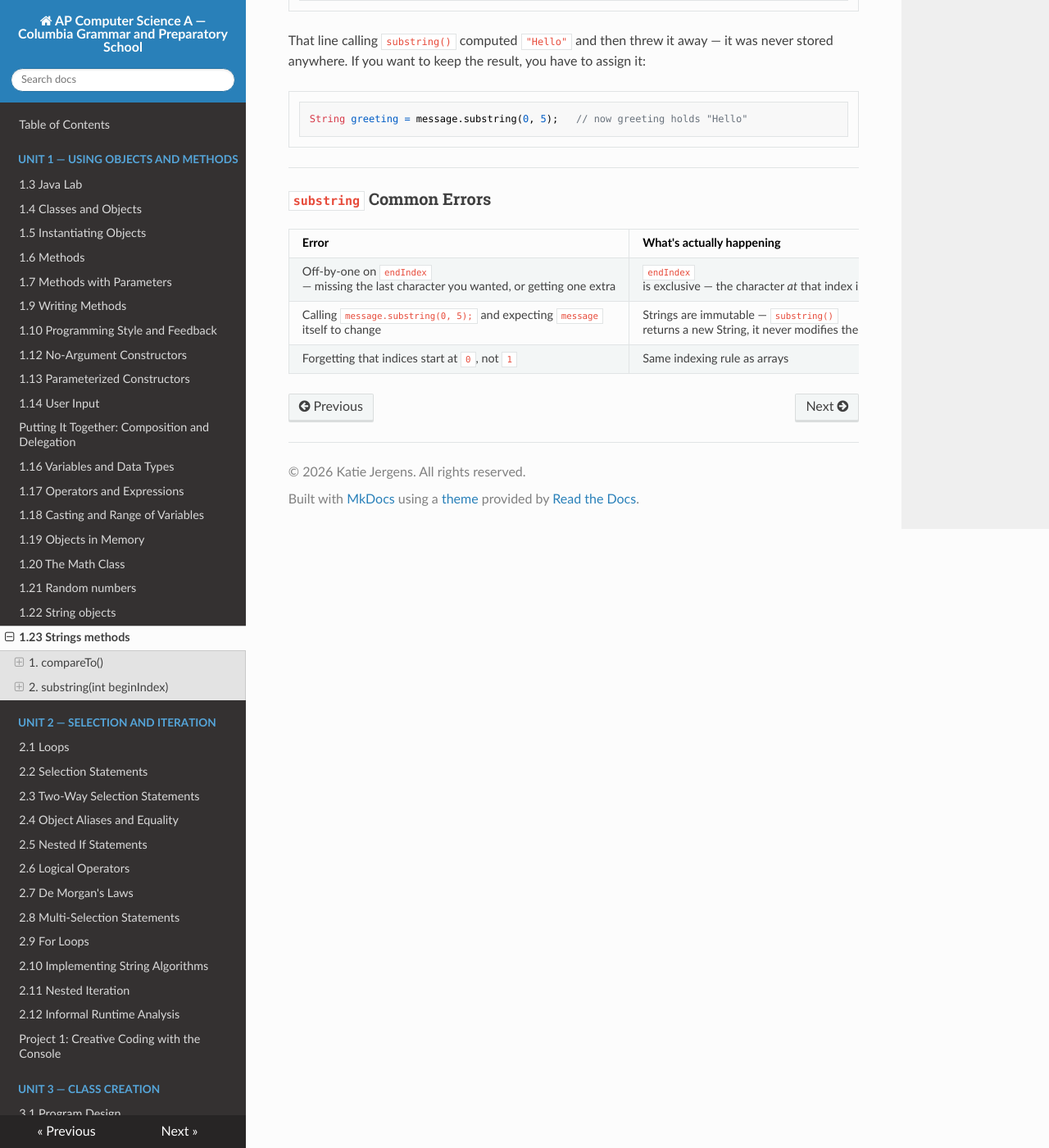
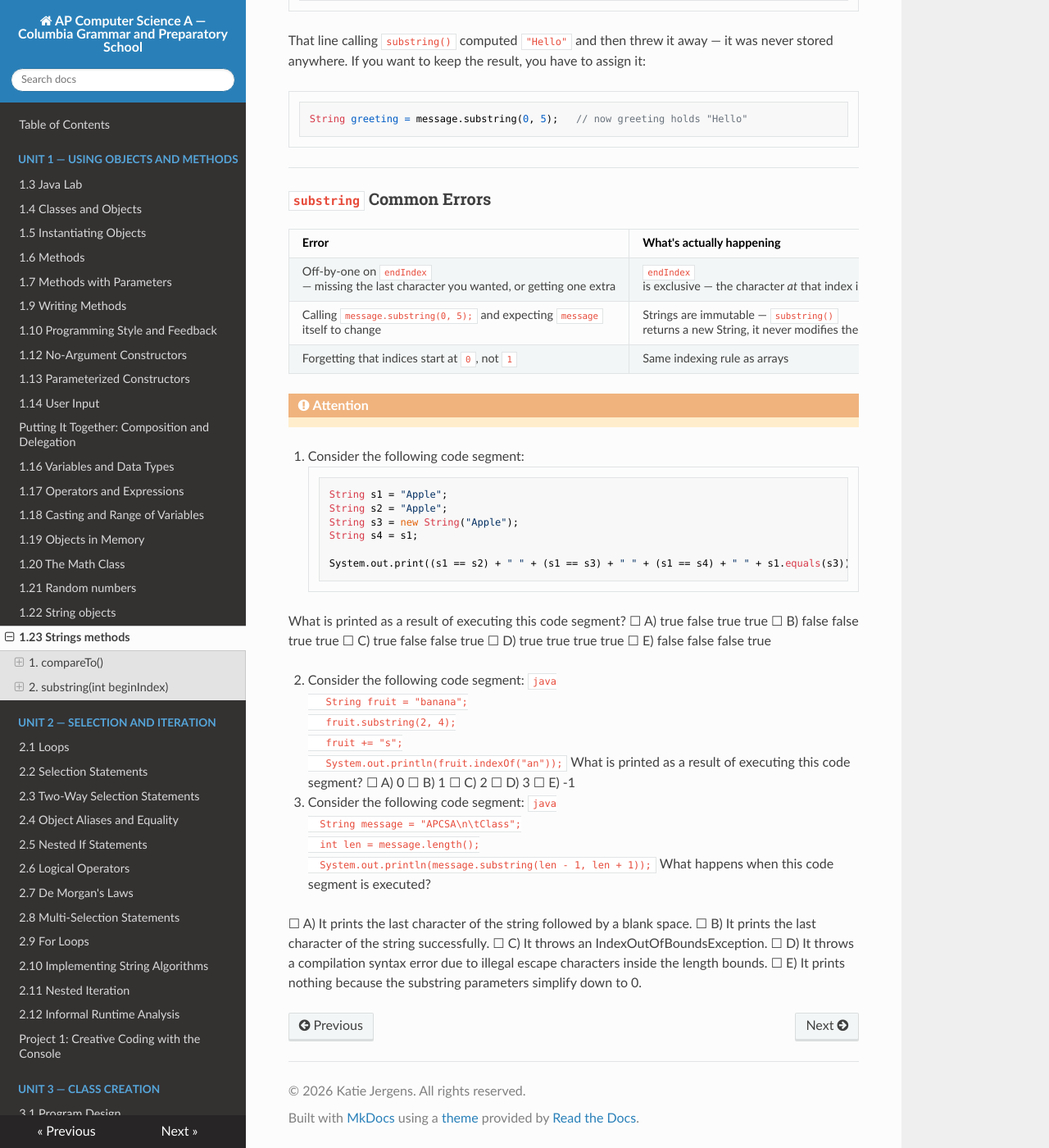
Before and after one commit to kjergens/apcsa-site, an MkDocs documentation site: the page built from docs/unit1/notes_23_string_methods.md, in a window 1280 px wide and 1400 px high, scrolled down 2963 px. Shown: the whole window at 82% size. Built offline with MkDocs 1.6.1, drawn with Linux system fonts in a browser that asks for light colours; nearby versions of some CDN libraries.

Commit message:
Enhance notes with examples and questions on strings
Added attention section with code segments and questions about string methods.

````diff
--- a/docs/unit1/notes_23_string_methods.md
+++ b/docs/unit1/notes_23_string_methods.md
@@ -131,3 +131,49 @@ String greeting = message.substring(0, 5);   // now greeting holds "Hello"
 | Off-by-one on `endIndex` — missing the last character you wanted, or getting one extra | `endIndex` is exclusive — the character *at* that index is never included | Count carefully, or think "up to, not through" |
 | Calling `message.substring(0, 5);` and expecting `message` itself to change | Strings are immutable — `substring()` returns a new String, it never modifies the original | Assign the result to a variable if you want to keep it |
 | Forgetting that indices start at `0`, not `1` | Same indexing rule as arrays | The first character is always at index `0` |
+
+!!!Attention
+   1. Consider the following code segment:
+   ```java
+   String s1 = "Apple";
+   String s2 = "Apple";
+   String s3 = new String("Apple");
+   String s4 = s1;
+
+   System.out.print((s1 == s2) + " " + (s1 == s3) + " " + (s1 == s4) + " " + s1.equals(s3));
+   ```
+
+   What is printed as a result of executing this code segment?
+  ☐ A) true false true true
+  ☐ B) false false true true
+  ☐ C) true false false true
+  ☐ D) true true true true
+  ☐ E) false false false true
+
+   2. Consider the following code segment:
+    ```java
+   String fruit = "banana";
+   fruit.substring(2, 4);
+   fruit += "s";
+   System.out.println(fruit.indexOf("an"));
+   ```
+  What is printed as a result of executing this code segment?
+  ☐ A) 0
+  ☐ B) 1
+  ☐ C) 2
+  ☐ D) 3
+  ☐ E) -1
+
+   3. Consider the following code segment:
+   ```java
+  String message = "APCSA\n\tClass";
+  int len = message.length();
+  System.out.println(message.substring(len - 1, len + 1));
+  ```
+  What happens when this code segment is executed?
+
+  ☐ A) It prints the last character of the string followed by a blank space.
+  ☐ B) It prints the last character of the string successfully.
+  ☐ C) It throws an IndexOutOfBoundsException.
+  ☐ D) It throws a compilation syntax error due to illegal escape characters inside the length bounds.
+  ☐ E) It prints nothing because the substring parameters simplify down to 0.
````
